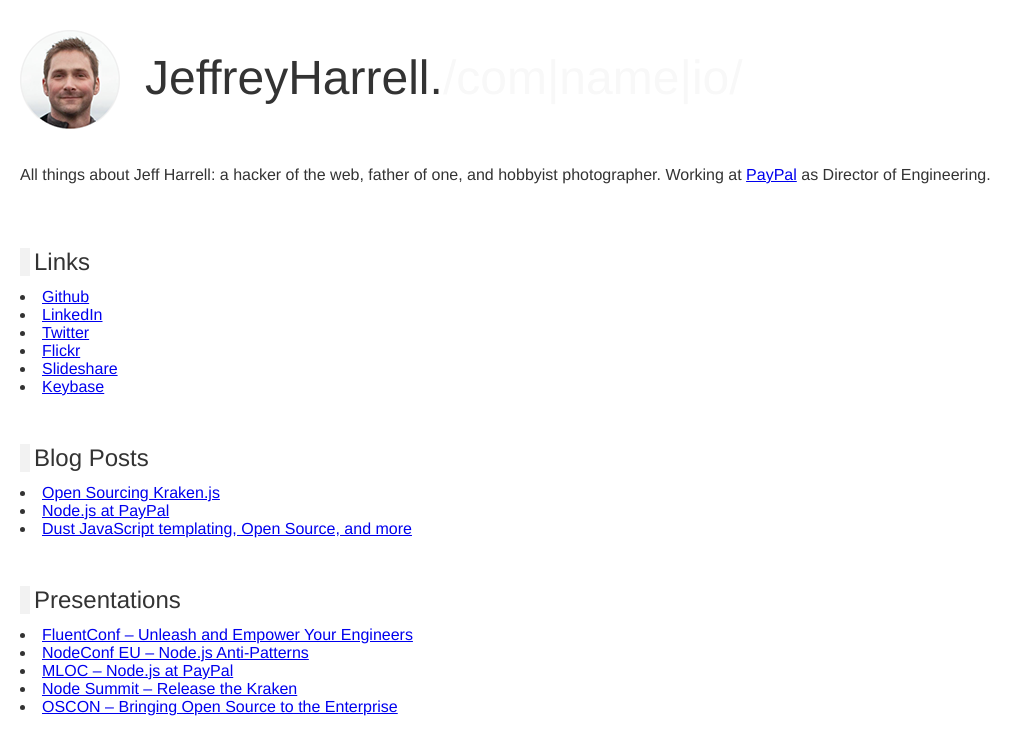
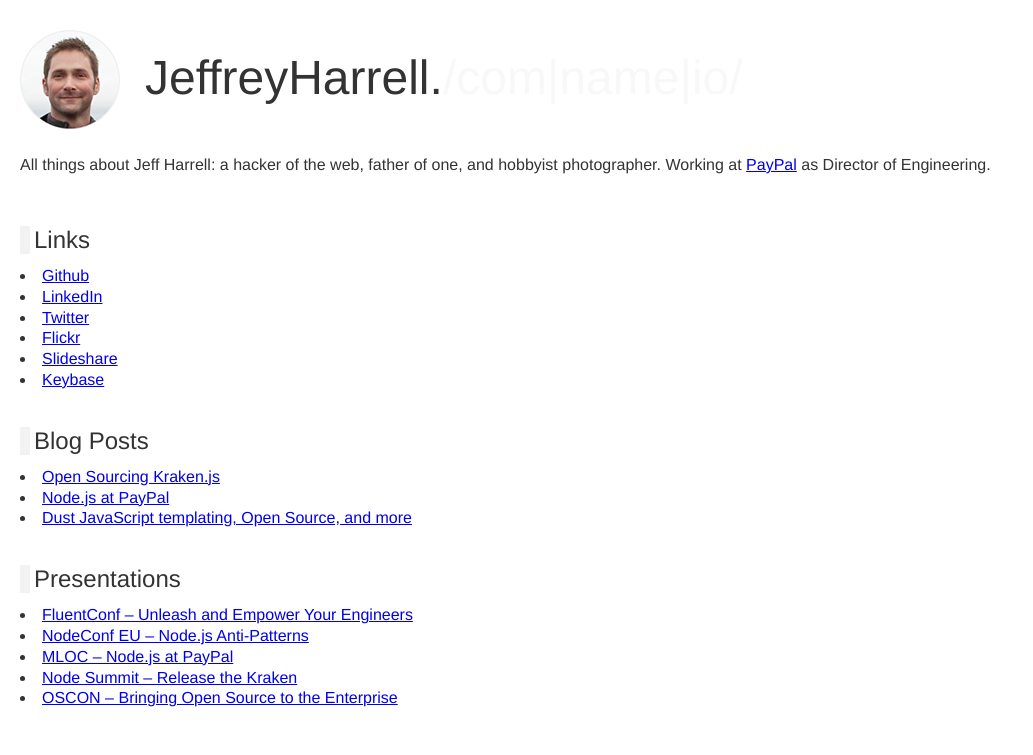
Before and after one commit to jeffharrell/jeffreyharrell.com, a PHP site: page / in a window 1280 px wide. Shown: the top 755 px of the page, without its empty margins (0-1033 px from the left). Run offline with PHP 8.4, Linux system fonts and the light colour scheme.

Commit message:
whitespaces style changes

```diff
--- a/css/jeffreyharrell.css
+++ b/css/jeffreyharrell.css
@@ -19,7 +19,7 @@ h1 em {
 
 h2, h3 {
 	display: inline-block;
-	margin: 2em 0 0.5em;
+	margin: 1.5em 0 0.5em;
 	padding-left: 4px;
 	font-size: 1.5em;
 	border-left: 10px solid #f2f2f2;
@@ -36,9 +36,13 @@ ul {
 	list-style-position: inside;
 }
 
+li {
+	line-height: 1.3em;
+}
+
 #banner {
 	background: transparent url(../images/headshot.png) no-repeat;
-	height: 100px;
+	height: 90px;
 	padding: 20px 0 0 125px;
 	margin: 10px 0 0;
 }
```
